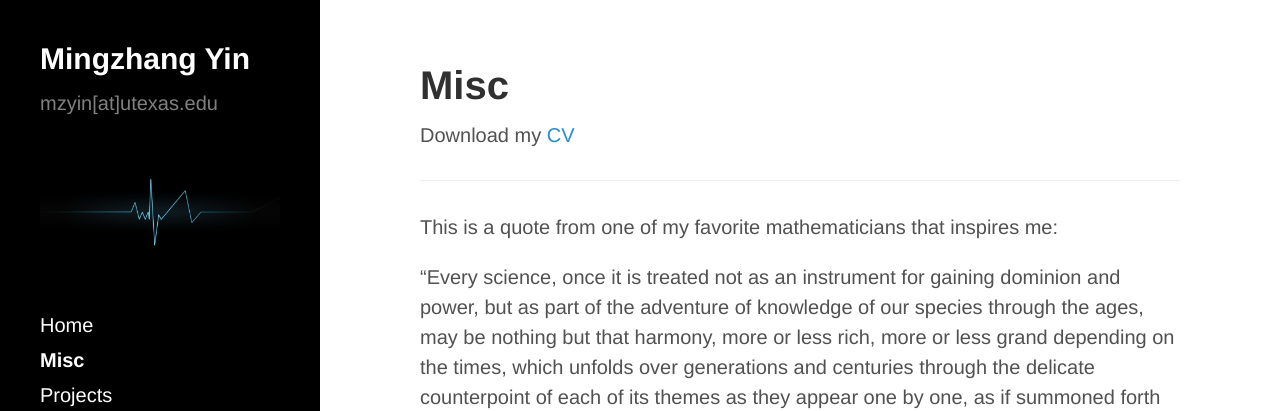
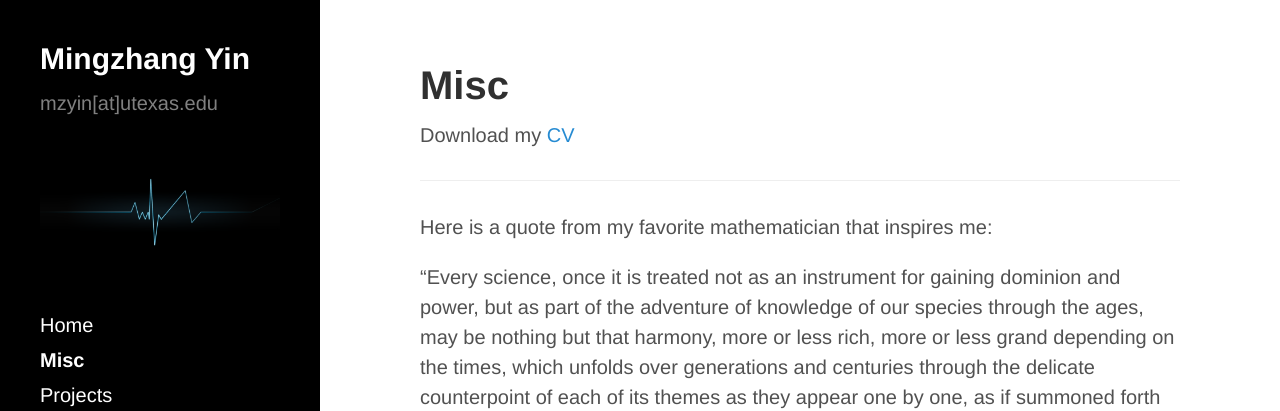
Before and after one commit to mingzhang-yin/mingzhang-yin.github.io, a Jekyll site: the page built from about.md, in a window 1280 px wide. Shown: the top 411 px of the page. Built offline with Jekyll 4.4.1, drawn with Linux system fonts in a browser that asks for light colours; nearby versions of some CDN libraries.

Commit message:
Update about.md

```diff
--- a/about.md
+++ b/about.md
@@ -9,7 +9,7 @@ ___
 
 [comment]: # *Status*
 
-This is a quote from one of my favorite mathematicians that inspires me:
+Here is a quote from my favorite mathematician that inspires me:
 
 "Every science, once it is treated not as an instrument for gaining dominion and power, but as part of the adventure of knowledge of our species through the ages, may be nothing but that harmony, more or less rich, more or less grand depending on the times, which unfolds over generations and centuries through the delicate counterpoint of each of its themes as they appear one by one, as if summoned forth from the void to join up and intermingle with each other."
 
```
